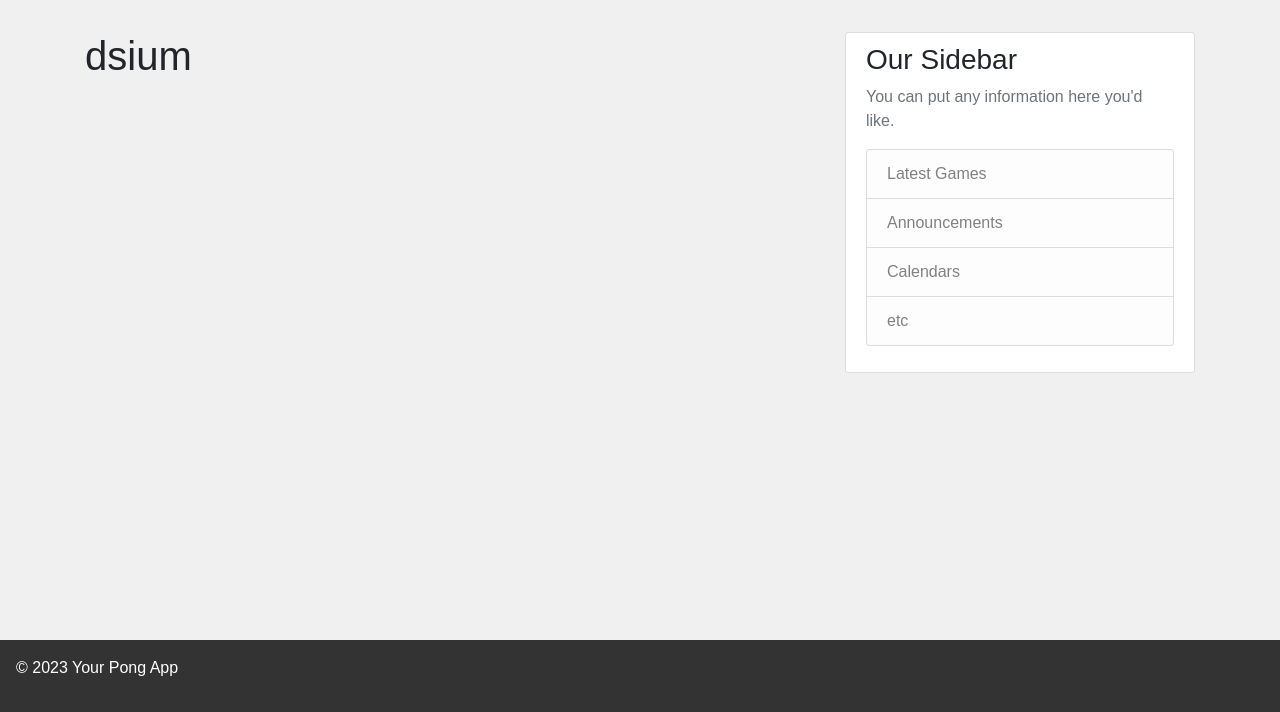
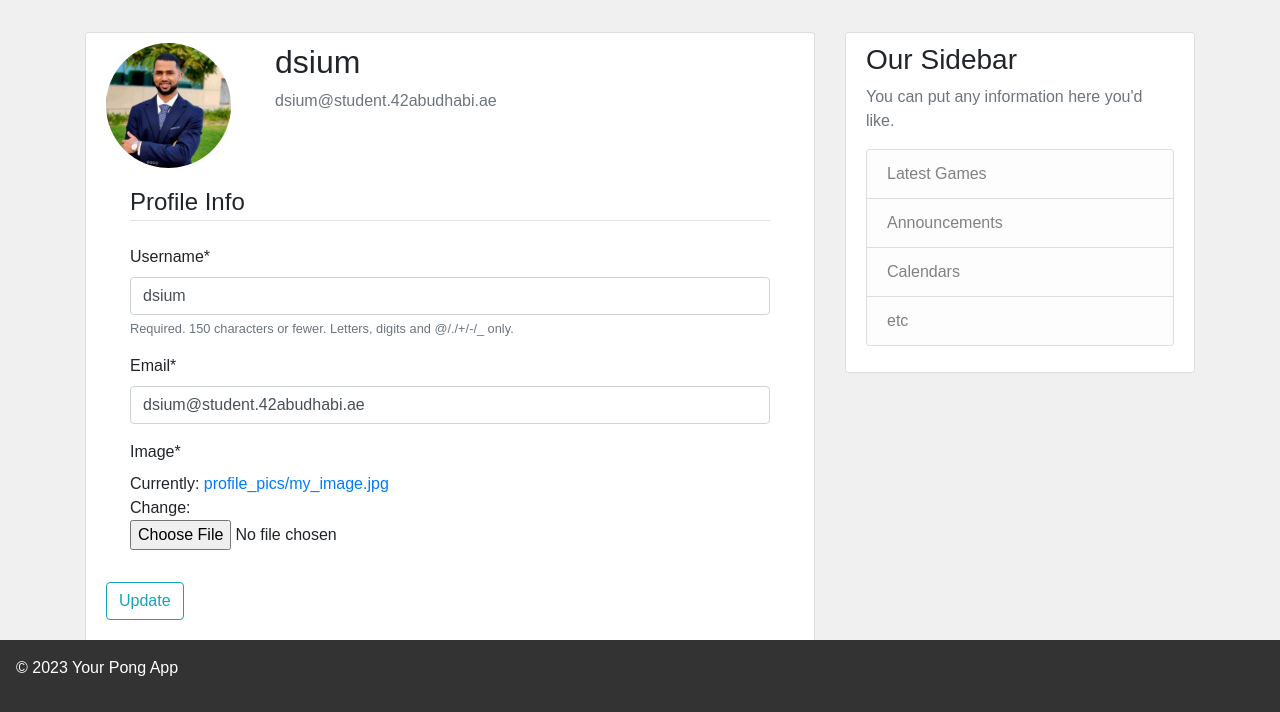
Before and after one commit to Degef/transcendence, a Django app: page /profile/ in a window 1280 px wide. Shown: the part 88-800 px from the top of the page. Run offline with Django 4.2, Linux system fonts and the light colour scheme; a user stored in the database is signed in; data comes from the database, SQL or seed files in the repository; both versions use the stored data as it was after the commit; some libraries are stand-ins or nearby versions.

Commit message:
completed user registration, login, logout, profile ...

```diff
--- a/pong/static/pong/main.js
+++ b/pong/static/pong/main.js
@@ -152,6 +152,26 @@ function profile() {
     });
 }
 
+function update() {
+    const form = document.getElementById('profile-form');
+    const formData = new FormData(form);
+
+    fetch('/profile/', {
+        method: 'POST',
+        body: formData,
+    })
+    .then(response => response.text())
+    .then(htmlContent => {
+        const parser = new DOMParser();
+        const doc = parser.parseFromString(htmlContent, 'text/html');
+        const newContent = doc.getElementById('content');
+        document.getElementById('content').innerHTML = newContent.innerHTML;
+    })
+    .catch(error => {
+        console.error('Error:', error);
+    });
+}
+
 function handleButtonClick(event) {
 	if (event.target.id === 'about')
 		aboutPage();
@@ -175,6 +195,10 @@ function handleButtonClick(event) {
     else if (event.target.id === 'profile') {
         profile();
     }
+    else if (event.target.id === 'update') {
+        event.preventDefault();
+        update();
+    }
 }
 
 document.addEventListener('DOMContentLoaded', function () {
--- a/pong/views.py
+++ b/pong/views.py
@@ -1,5 +1,4 @@
 from django.shortcuts import render
-from django.http import HttpResponse
 from .models import Game
 
 def home(request):
--- a/transcendence/settings.py
+++ b/transcendence/settings.py
@@ -11,6 +11,7 @@ https://docs.djangoproject.com/en/4.2/ref/settings/
 """
 
 from pathlib import Path
+import os
 
 # Build paths inside the project like this: BASE_DIR / 'subdir'.
 BASE_DIR = Path(__file__).resolve().parent.parent
@@ -122,6 +123,8 @@ USE_TZ = True
 # https://docs.djangoproject.com/en/4.2/howto/static-files/
 
 STATIC_URL = 'static/'
+MEDIA_ROOT = os.path.join(BASE_DIR, 'media')
+MEDIA_URL = '/media/'
 
 # Default primary key field type
 # https://docs.djangoproject.com/en/4.2/ref/settings/#default-auto-field
--- a/transcendence/urls.py
+++ b/transcendence/urls.py
@@ -19,6 +19,8 @@ from django.urls import path
 from django.urls import include
 from users import views as user_views
 from django.contrib.auth import views as auth_views
+from django.conf import settings
+from django.conf.urls.static import static
 
 urlpatterns = [
     path('admin/', admin.site.urls),
@@ -28,3 +30,6 @@ urlpatterns = [
     path('logout/', auth_views.LogoutView.as_view(template_name='users/logout.html'), name='logout'),
     path('', include('pong.urls')),
 ]
+
+if settings.DEBUG:
+    urlpatterns += static(settings.MEDIA_URL, document_root=settings.MEDIA_ROOT)
--- a/users/apps.py
+++ b/users/apps.py
@@ -4,3 +4,6 @@ from django.apps import AppConfig
 class UsersConfig(AppConfig):
     default_auto_field = 'django.db.models.BigAutoField'
     name = 'users'
+
+    def ready(self):
+        import users.signals
--- a/users/forms.py
+++ b/users/forms.py
@@ -1,6 +1,7 @@
 from django import forms
 from django.contrib.auth.models import User
 from django.contrib.auth.forms import UserCreationForm
+from .models import Profile
 
 class UserRegisterForm(UserCreationForm):
     email = forms.EmailField()
@@ -8,3 +9,15 @@ class UserRegisterForm(UserCreationForm):
     class Meta:
         model = User
         fields = ['username', 'email', 'password1', 'password2']
+
+class UserUpdateForm(forms.ModelForm):
+    email = forms.EmailField()
+
+    class Meta:
+        model = User
+        fields = ['username', 'email']
+
+class ProfileUpdateForm(forms.ModelForm):
+    class Meta:
+        model = Profile
+        fields = ['image']
--- a/users/models.py
+++ b/users/models.py
@@ -1,10 +1,20 @@
 from django.db import models
 from django.contrib.auth.models import User
+from PIL import Image
 
 # Create your models here.
 class Profile(models.Model):
     user = models.OneToOneField(User, on_delete=models.CASCADE)
-    image = models.ImageField(default='default.jpg', upload_to='profile_pics')
+    image = models.ImageField(default='default.png', upload_to='profile_pics')
 
     def __str__(self):
         return f'{self.user.username} Profile'
+
+    def save(self, *args, **kwargs):
+        super().save(*args, **kwargs)
+
+        img = Image.open(self.image.path)
+        if (img.height > 300 or img.width > 300):
+            output_size = (300, 300)
+            img.thumbnail(output_size)
+            img.save(self.image.path)
--- a/users/templates/users/profile.html
+++ b/users/templates/users/profile.html
@@ -1,6 +1,24 @@
-
-{% extends 'pong/base.html' %}
-
+{% extends "pong/base.html" %}
+{% load crispy_forms_tags %}
 {% block content %}
-    <h1>{{user.username}}</h1>
+	<div class="content-section">
+		<div class="media">
+			<img class="rounded-circle account-img" src="{{ user.profile.image.url }}">
+			<div class="media-body text-left px-4">
+				<h2 class="account-heading">{{ user.username }}</h2>
+				<p class="text-secondary">{{ user.email }}</p>
+			</div>
+		</div>
+        <form id="profile-form" method="POST" class="form-signin" enctype="multipart/form-data">
+			{% csrf_token %}
+			<fieldset class="form-group text-left px-4">
+				<legend class="border-bottom mb-4">Profile Info</legend>
+				{{ u_form|crispy }}
+				{{ p_form|crispy }}
+			</fieldset>
+			<div class="form-group">
+				<button id="update" class="btn btn-outline-info" type="submit">Update</button>
+			</div>
+		</form>
+	</div>
 {% endblock %}
--- a/users/views.py
+++ b/users/views.py
@@ -1,8 +1,9 @@
 from django.shortcuts import render
 from django.contrib import messages
-from .forms import UserRegisterForm
+from .forms import UserRegisterForm, UserUpdateForm, ProfileUpdateForm
 from django.contrib.auth.forms import AuthenticationForm
 from django.contrib.auth.decorators import login_required
+from django.core.files.storage import default_storage
 
 def register(request):
     if request.method == 'POST':
@@ -18,5 +19,36 @@ def register(request):
     return render(request, 'users/register.html', {'form': form})
 
 @login_required
+
 def profile(request):
-    return render(request, 'users/profile.html')
+    if request.method == 'POST':
+        u_form = UserUpdateForm(request.POST, instance=request.user)
+        p_form = ProfileUpdateForm(request.POST, request.FILES, instance=request.user.profile)
+
+        new_image = request.FILES.get('image')
+        old_image_path = request.user.profile.image.path if request.user.profile.image else None
+
+        if u_form.is_valid() and p_form.is_valid():
+            u_form.save()
+            p_form.save()
+
+            if new_image and old_image_path:
+                if 'default.png' not in old_image_path:
+                    default_storage.delete(old_image_path)
+
+            messages.success(request, f'Your account has been updated!')
+            context = {
+                'u_form': u_form,
+                'p_form': p_form,
+                'messages': messages.get_messages(request)
+            }
+            return render(request, 'users/profile.html', context)
+    else:
+        u_form = UserUpdateForm(instance=request.user)
+        p_form = ProfileUpdateForm(instance=request.user.profile)
+
+    context = {
+        'u_form': u_form,
+        'p_form': p_form
+    }
+    return render(request, 'users/profile.html', context)
```
Also changed, not shown: pong/templates/pong/home.html (+11 -3 lines), users/signals.py (added, +13 -0 lines), db.sqlite3, media/default.png (added), media/profile_pics/IMG_0131.jpg (added), media/profile_pics/default.png (added), media/profile_pics/my_image.jpg (added), profile_pics/my_image.jpg (deleted), users/migrations/0002_alter_profile_image.py (added), 2 other files.
